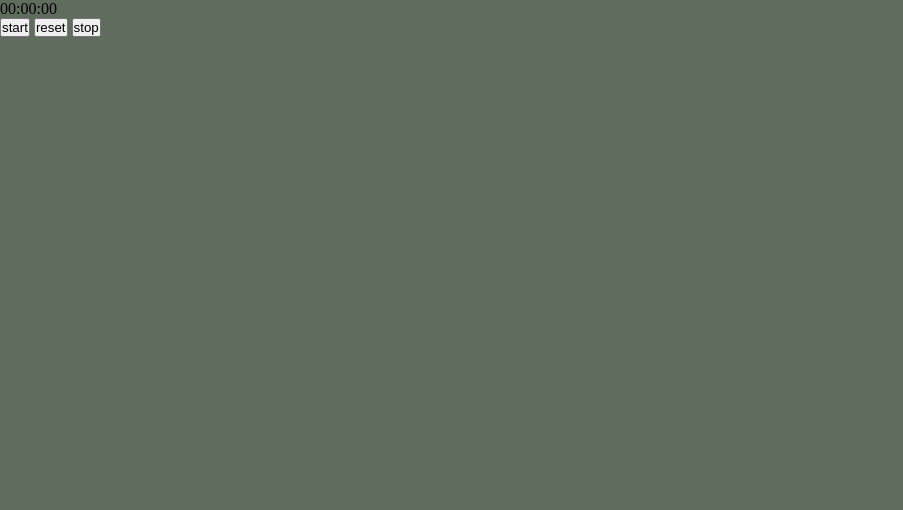
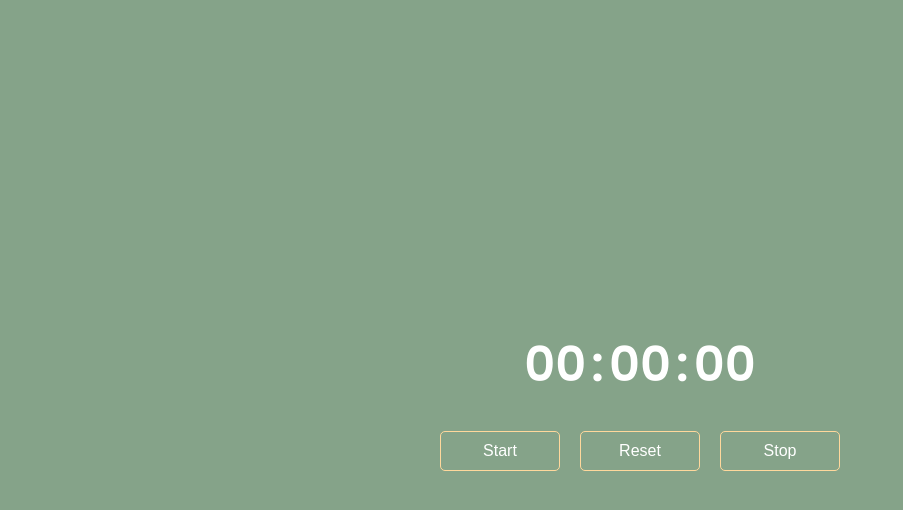
Before and after one commit to Cafe-Prog/Stop-Watch, a plain HTML site: page index.html in a window 1280 px wide. Shown: the whole page, without its empty margins (0-903 px from the left). Drawn offline with Linux system fonts and the light colour scheme.

Commit message:
End of Css codes & edited theme

```diff
--- a/src/css/main.css
+++ b/src/css/main.css
@@ -20,7 +20,7 @@
 }
 
 body {
-    background-color: #606C5D;
+    background-color: #85A389;
 }
 
 ul {
--- a/src/css/style.css
+++ b/src/css/style.css
@@ -0,0 +1,48 @@
+.container {
+    height: 100vh;
+    display: flex;
+    flex-direction: column;
+    align-items: center;
+    justify-content: center;
+}
+
+.counter {
+    margin-bottom: 30px;
+}
+
+.counter p {
+    font-size: 3rem;
+    font-family: 'Poppins', sans-serif;
+    font-weight: 600;
+    color: #fff;
+}
+
+.counter span {
+    margin: 0 5px;
+}
+
+.buttons {
+    display: flex;
+}
+
+.buttons button {
+    width: 120px;
+    height: 40px;
+    display: flex;
+    align-items: center;
+    justify-content: center;
+    margin: 0 10px;
+    background-color: transparent;
+    border: 1px solid #FFD89C;
+    border-radius: 5px;
+    color: #fff;
+    font-size: 1rem;
+    text-transform: capitalize;
+    cursor: pointer;
+    transition: all .3s linear;
+}
+
+.buttons button:hover {
+    background-color: #FFD89C;
+    color: #606C5D;
+}
```
